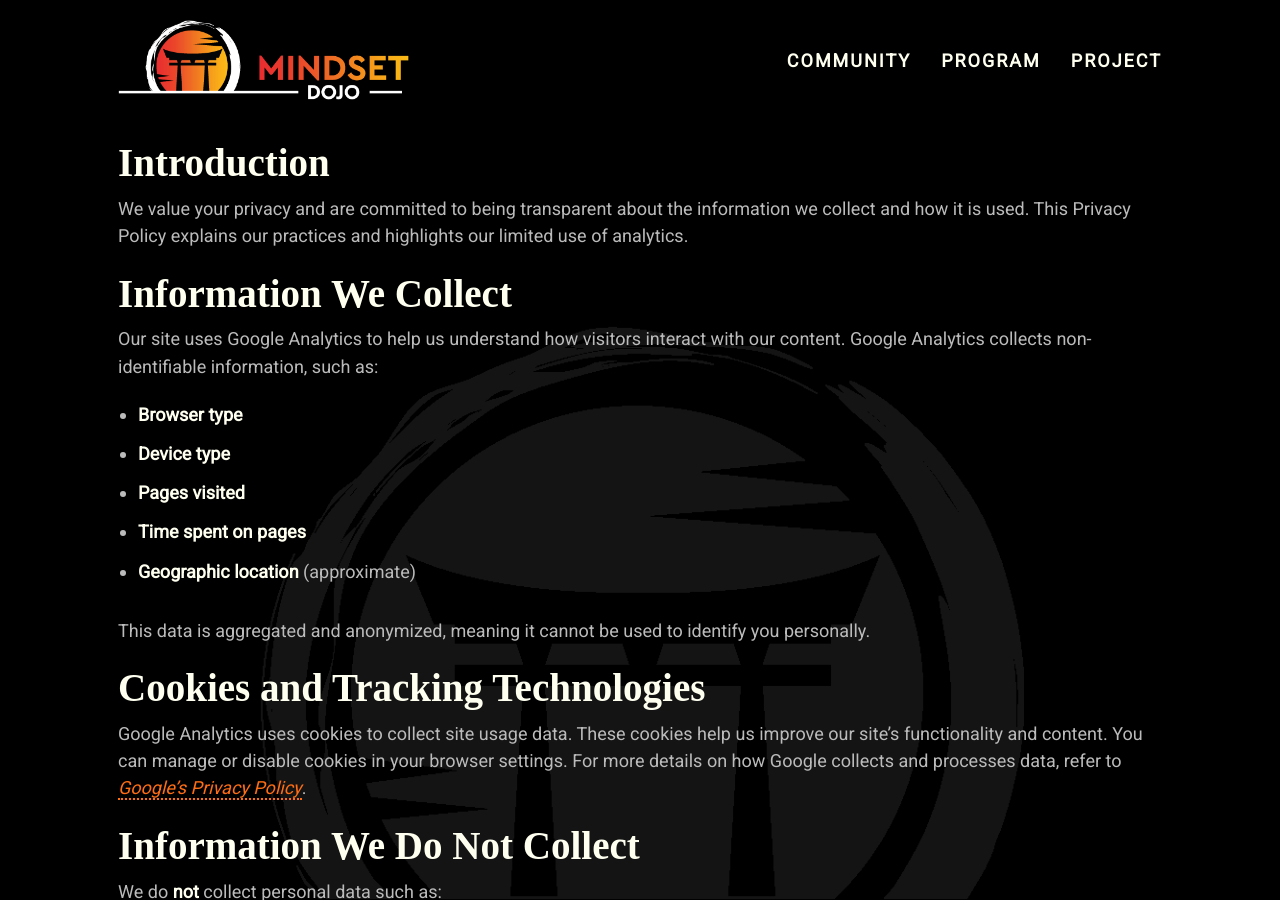
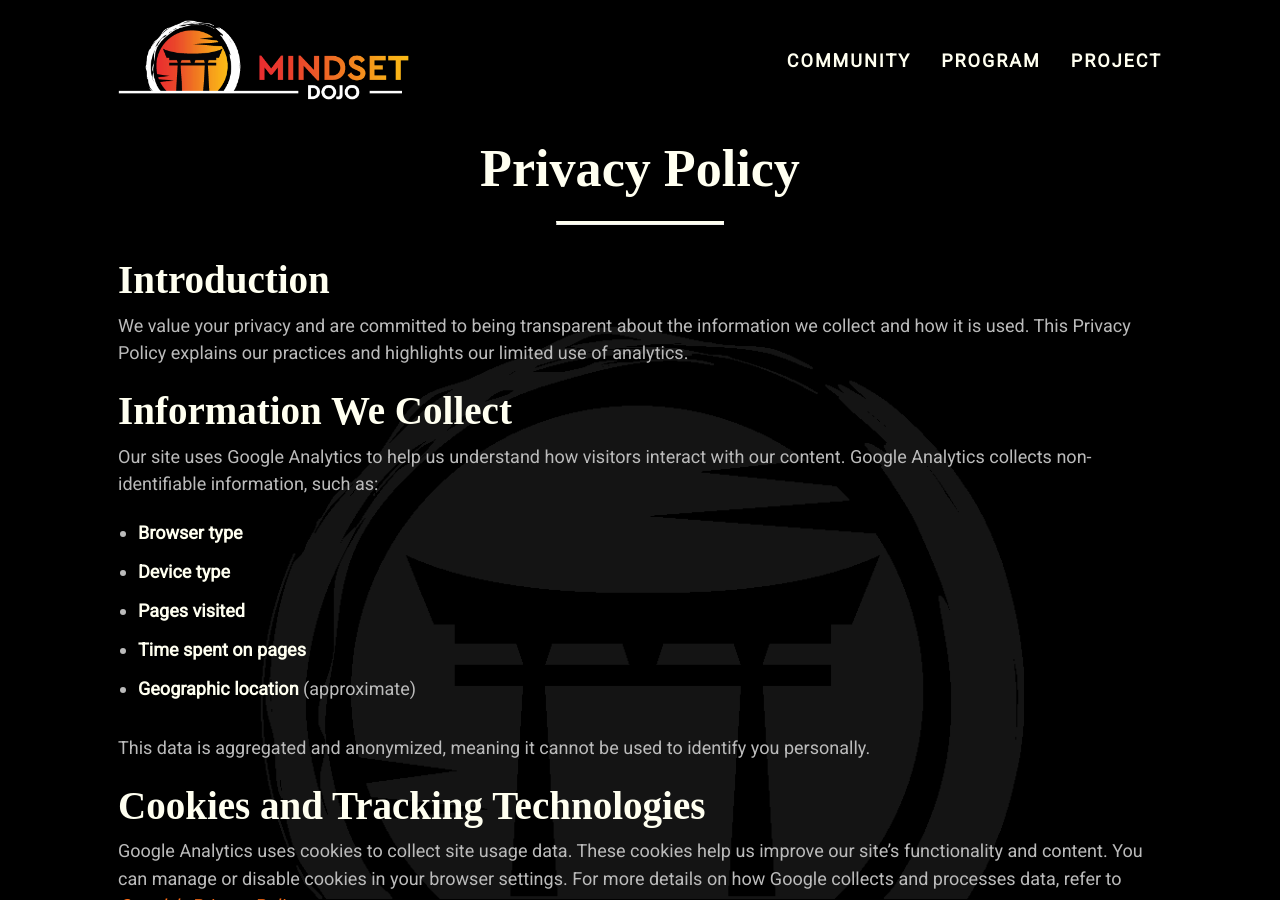
Before and after one commit to mindset-dojo/mindset-dojo.github.io, a Jekyll site: the page built from privacy-policy.md, in a window 1280 px wide and 900 px high. Built offline with Jekyll 4.4.1, drawn with Linux system fonts in a browser that asks for light colours; some web fonts are replaced.

Commit message:
feat: Cohere title treatment - privacy

```diff
--- a/privacy-policy.md
+++ b/privacy-policy.md
@@ -1,9 +1,12 @@
 ---
 layout: default
-title: Mindset Dojo Privacy Policy
+title: Privacy Policy
 description: Privacy Policy
 css_id: privacy-policy
 ---
+
+<h1>Privacy Policy</h1>
+<hr>
 
 ## Introduction
 
```
